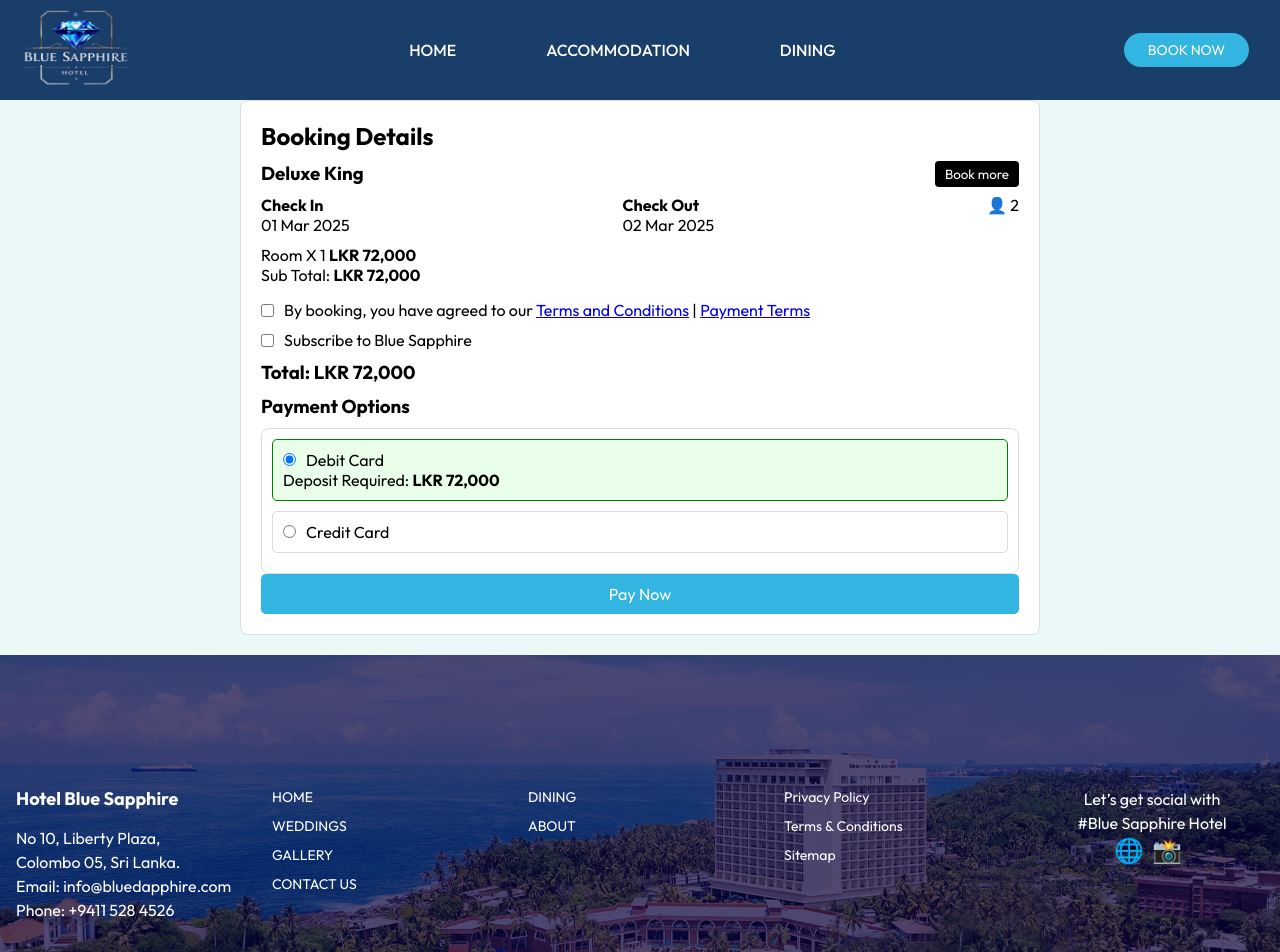
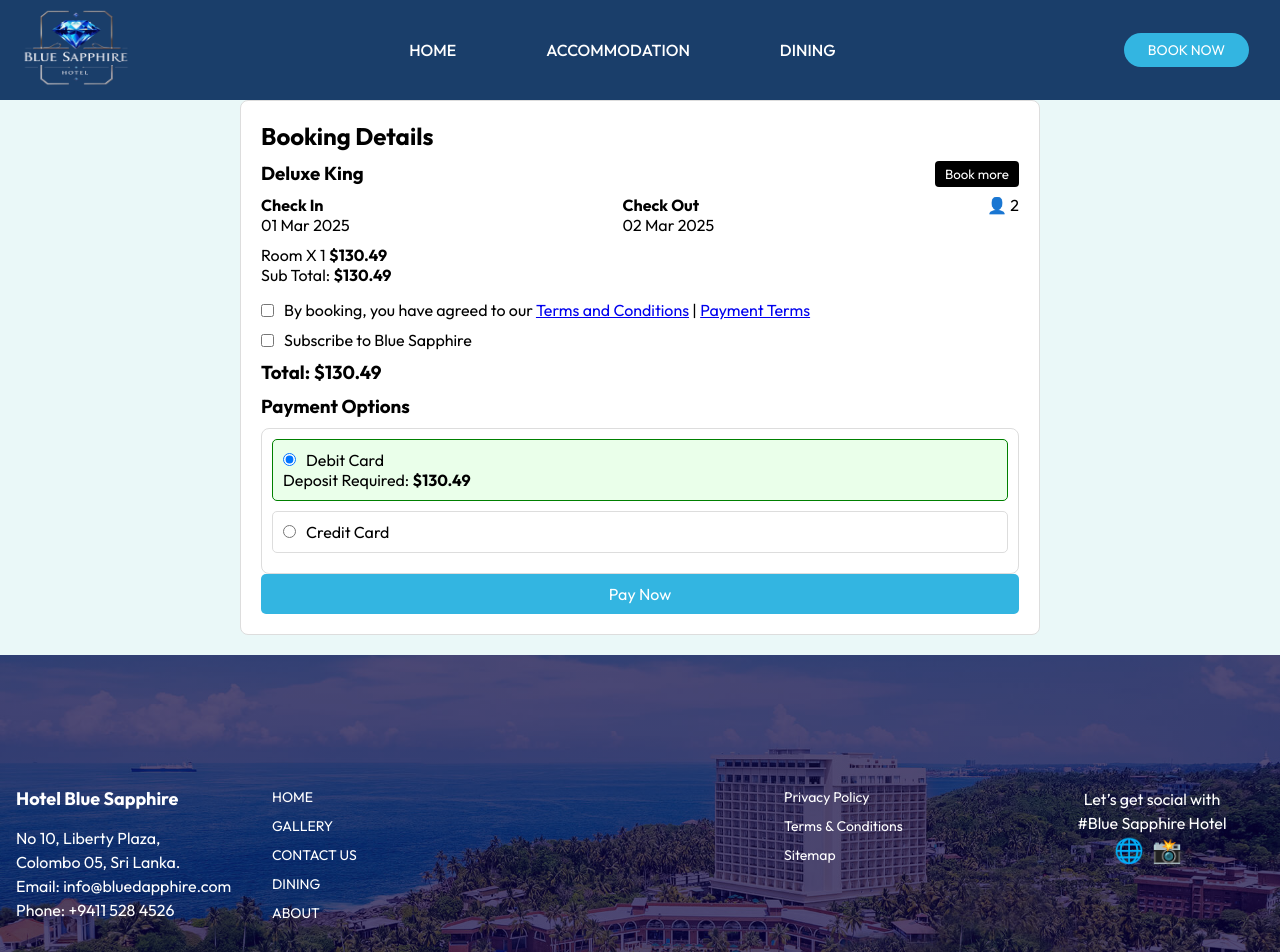
Before and after one commit to PiyumalSandeepa/Hotel-Booking-System, a React (Vite) app in the folder frontend/: page /confirm in a window 1280 px wide. Shown: the top 952 px of the page. Built offline with nearby package versions, Linux system fonts and the light colour scheme.

Commit message:
update nav bar

```diff
--- a/frontend/src/Pages/Confirm/Confirm.jsx
+++ b/frontend/src/Pages/Confirm/Confirm.jsx
@@ -22,8 +22,8 @@ const BookingConfirm = () => {
           </div>
           <div className="guests">👤 2</div>
         </div>
-        <p>Room X 1 <span className="price">LKR 72,000</span></p>
-        <p className="subtotal">Sub Total: <span className="price">LKR 72,000</span></p>
+        <p>Room X 1 <span className="price">$130.49</span></p>
+        <p className="subtotal">Sub Total: <span className="price">$130.49</span></p>
       </div>
 
       <div className="terms">
@@ -38,7 +38,7 @@ const BookingConfirm = () => {
         <label htmlFor="subscribe">Subscribe to Blue Sapphire</label>
       </div>
 
-      <h3>Total: <span className="price">LKR 72,000</span></h3>
+      <h3>Total: <span className="price">$130.49</span></h3>
 
       <h3>Payment Options</h3>
       <div className="payment-options">
@@ -51,7 +51,7 @@ const BookingConfirm = () => {
             onChange={() => setSelectedPayment("cybersource")}
           />
           <span>Debit Card</span>
-          <p>Deposit Required: <strong>LKR 72,000</strong></p>
+          <p>Deposit Required: <strong>$130.49</strong></p>
         </label>
         <label className={`payment-option ${selectedPayment === "amex" ? "selected" : ""}`}>
           <input
--- a/frontend/src/components/Footer/Footer.jsx
+++ b/frontend/src/components/Footer/Footer.jsx
@@ -18,9 +18,11 @@ function Footer() {
           <ul>
             <li><Link to="/">HOME</Link></li>
 
-            <li><Link to="/weddings">WEDDINGS</Link></li>
+
             <li><Link to="/gallery">GALLERY</Link></li>
             <li><Link to="/contact">CONTACT US</Link></li>
+            <li><Link to="/dining">DINING</Link></li>
+            <li><Link to="/about">ABOUT</Link></li>
           </ul>
         </div>
 
@@ -28,8 +30,7 @@ function Footer() {
           <ul>
 
 
-            <li><Link to="/dining">DINING</Link></li>
-            <li><Link to="/about">ABOUT</Link></li>
+
 
           </ul>
         </div>
--- a/frontend/src/components/Navbar/Navbar.jsx
+++ b/frontend/src/components/Navbar/Navbar.jsx
@@ -25,7 +25,7 @@ const Navbar = () => {
 
   useEffect(() => {
     // Set navbar background color based on the current route
-    if (location.pathname === "/" || location.pathname === "/accommodation" ||location.pathname === "/dining"||location.pathname === "/Wedding"  ||location.pathname === "/location") {
+    if (location.pathname === "/" || location.pathname === "/accommodation" ||location.pathname === "/dining") {
       setBgColor("transparent"); // Transparent for Home & Accommodation
     } else {
       setBgColor("#1a3e6a"); // Default color for other pages
```
